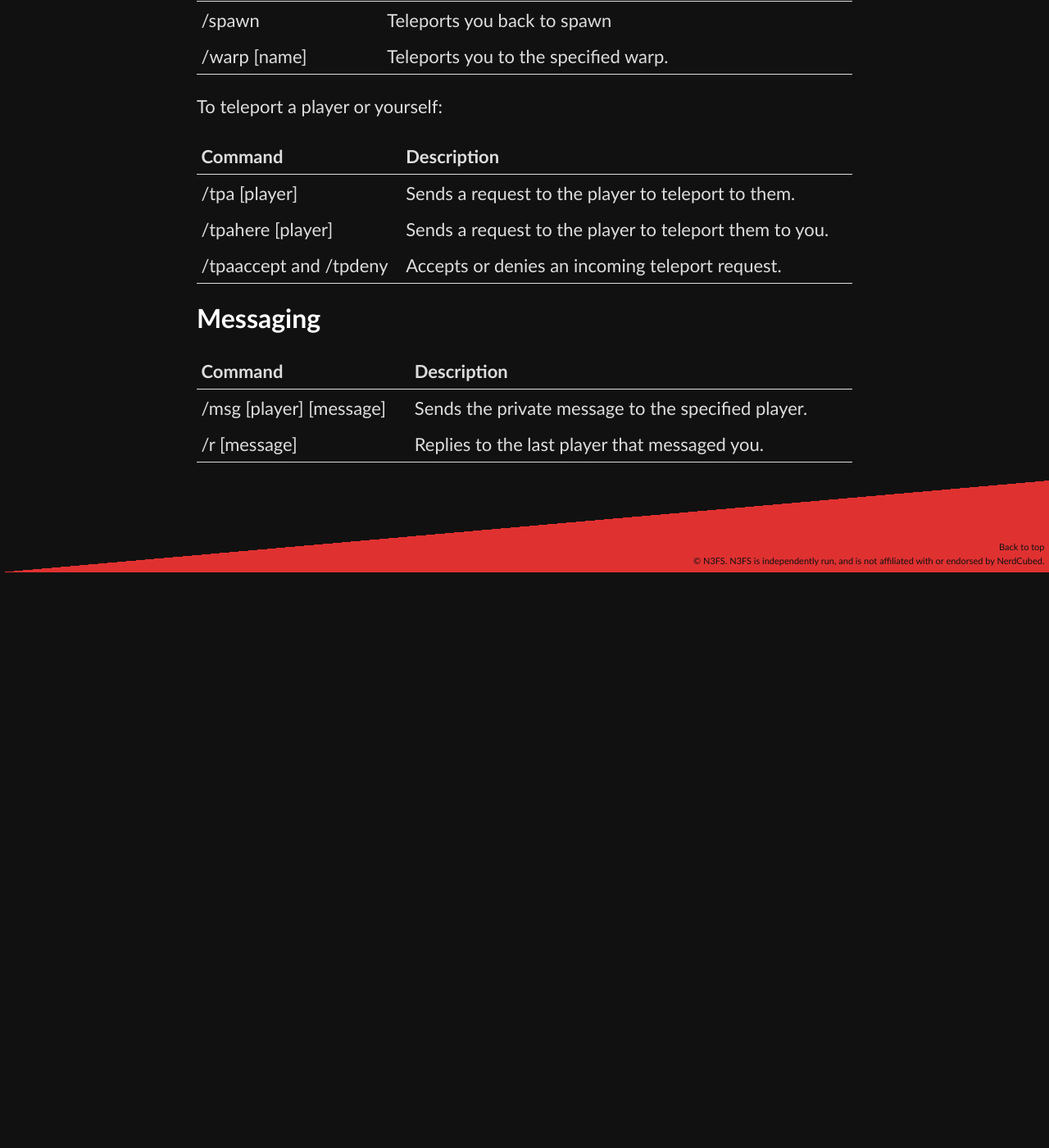
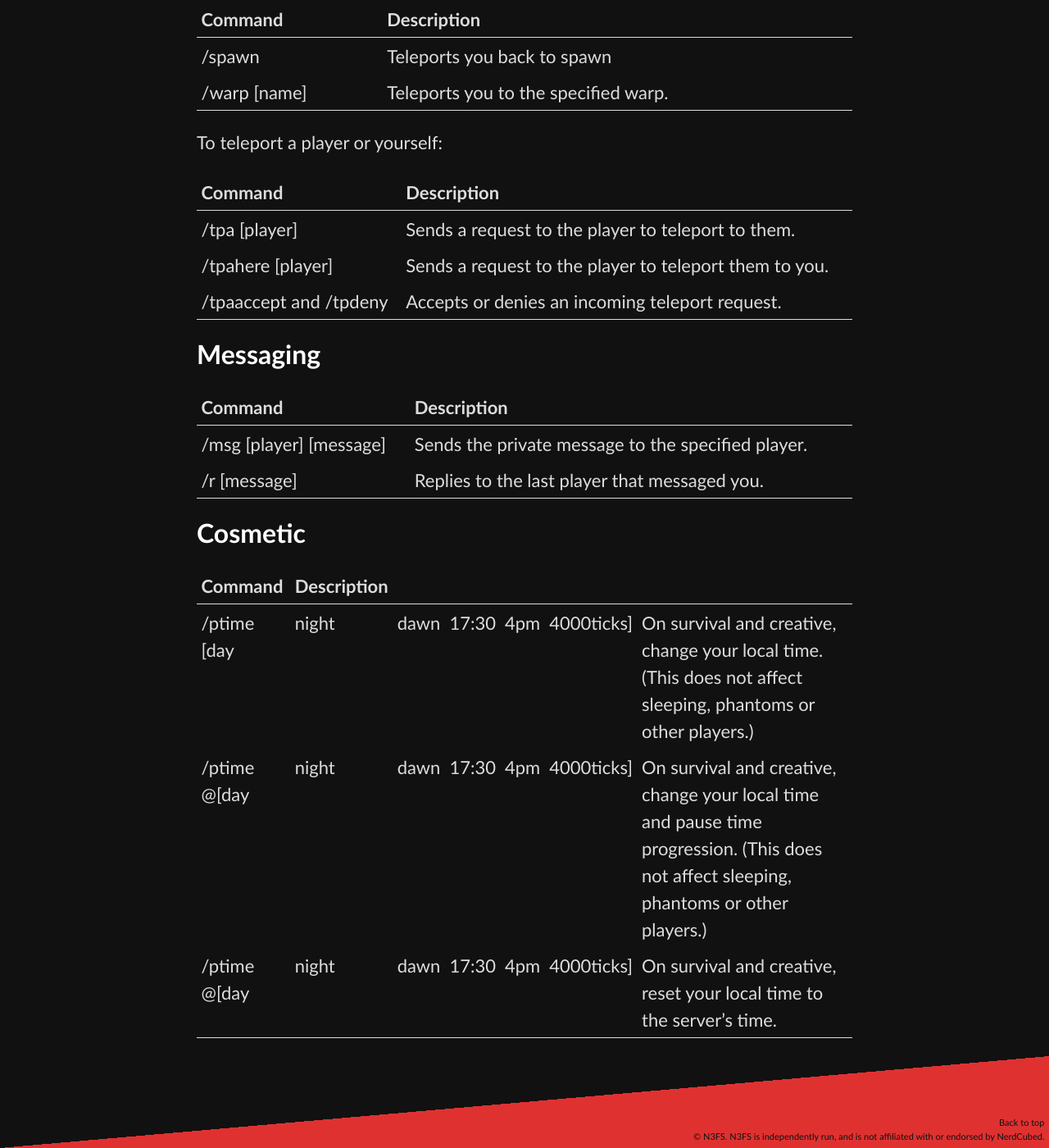
Before and after one commit to N3FS/N3FS-website, a Jekyll site: the page built from _help/minecraft-commands.md, in a window 1280 px wide and 1400 px high, scrolled down 2351 px. Shown: the whole window at 82% size. Built offline with Jekyll 4.4.1, drawn with Linux system fonts in a browser that asks for light colours; before the commit the page ends 3049 px from its top, so only the background shows below that; some of the changed text lies outside the part shown.

Commit message:
Add ptime commands to MC command help page

```diff
--- a/_help/minecraft-commands.md
+++ b/_help/minecraft-commands.md
@@ -15,6 +15,7 @@ This page lists some useful commands for the Minecraft server.
 <a href="#locks" class="action">Locks</a>
 <a href="#teleporting" class="action">Teleporting</a>
 <a href="#messaging" class="action">Messaging</a>
+<a href="#cosmetic" class="action">Cosmetic</a>
 
 ## Worlds
 
@@ -25,6 +26,7 @@ To move between servers, use these commands:
 |---
 | /hub | Moves you to the Hub world|
 | /survival | Moves you to the Survival world|
+| /creative | Moves you to the Creative world|
 |---
 
 ## Homes
@@ -102,3 +104,13 @@ To teleport a player or yourself:
 | /msg [player] [message] | Sends the private message to the specified player.|
 | /r [message] | Replies to the last player that messaged you.|
 |---
+
+## Cosmetic
+
+|---
+| Command | Description |
+|---
+| /ptime [day|night|dawn|17:30|4pm|4000ticks] | On survival and creative, change your local time. (This does not affect sleeping, phantoms or other players.)|
+| /ptime @[day|night|dawn|17:30|4pm|4000ticks] | On survival and creative, change your local time and pause time progression. (This does not affect sleeping, phantoms or other players.)|
+| /ptime @[day|night|dawn|17:30|4pm|4000ticks] | On survival and creative, reset your local time to the server's time.|
+|---
```
